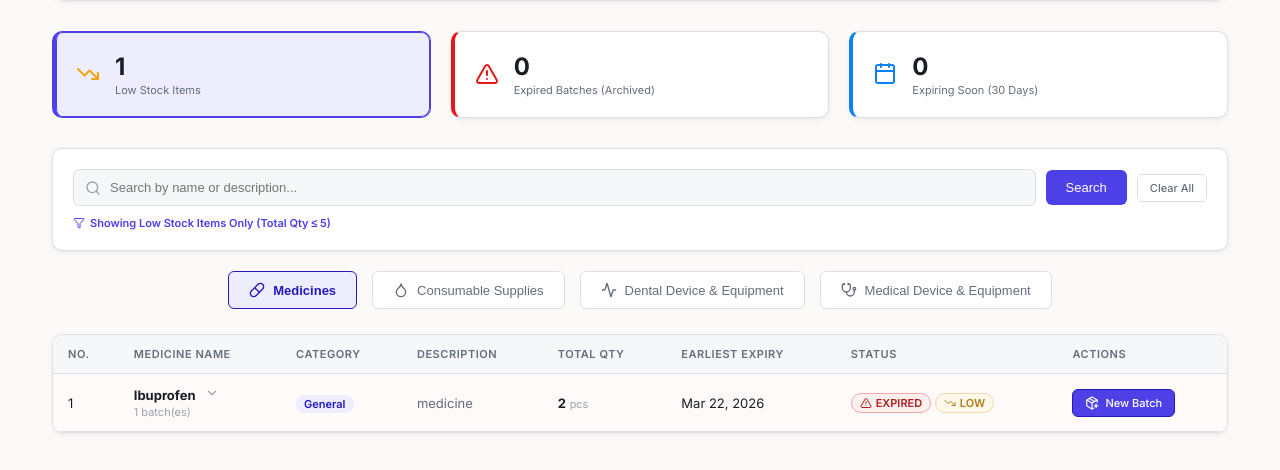
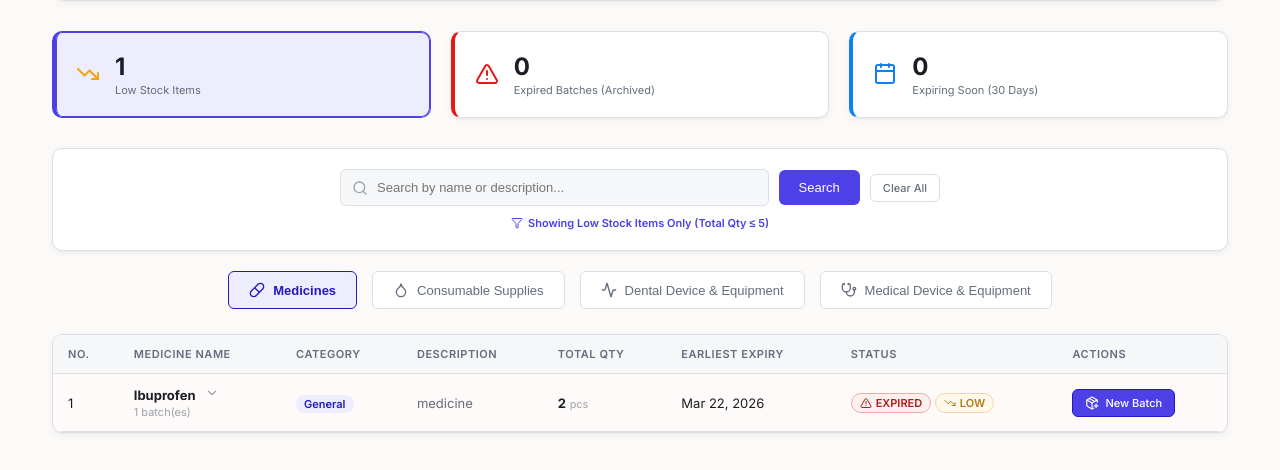
Before and after one commit to JonardPasilan/Medicine_Inventory, a PHP site: page /index.php?filter=low in a window 1280 px wide. Shown: the part 242-712 px from the top of the page. Run offline with PHP 8.4, Linux system fonts and the light colour scheme; the visitor is signed in with stand-in values (Sample User, id 1); data comes from the database, SQL or seed files in the repository.

Commit message:
up to date

```diff
--- a/access.php
+++ b/access.php
@@ -157,7 +157,7 @@ if (isset($_GET['logout'])) {
         </form>
 
         <div style="margin-top: 20px; font-size: 12px; color: var(--color-text-secondary);">
-            Clinic Inventory Management System v2.0
+            Clinic Inventory Management System
         </div>
     </div>
 
--- a/index.php
+++ b/index.php
@@ -95,7 +95,7 @@ $expiring_soon_count = $expiring_soon_q ? $expiring_soon_q->fetch_assoc()['c'] :
             margin-bottom: 20px;
             box-shadow: var(--shadow-sm);
         }
-        .search-form { display: flex; gap: 10px; flex-wrap: wrap; align-items: center; }
+        .search-form { display: flex; gap: 10px; flex-wrap: wrap; align-items: center; max-width: 600px; margin: 0 auto; }
         .search-form input {
             flex: 1;
             padding: 10px 15px;
@@ -327,11 +327,11 @@ $expiring_soon_count = $expiring_soon_q ? $expiring_soon_q->fetch_assoc()['c'] :
             <?php endif; ?>
         </form>
         <?php if ($filter === 'low'): ?>
-            <div style="margin-top: 10px; font-size: var(--text-xs); color: var(--color-brand); font-weight: 600; display: flex; align-items: center; gap: 5px;">
+            <div style="margin-top: 10px; font-size: var(--text-xs); color: var(--color-brand); font-weight: 600; display: flex; align-items: center; justify-content: center; gap: 5px;">
                 <i data-lucide="filter" style="width:12px; height:12px;"></i> Showing Low Stock Items Only (Total Qty ≤ 5)
             </div>
         <?php elseif ($filter === 'soon'): ?>
-            <div style="margin-top: 10px; font-size: var(--text-xs); color: var(--color-brand); font-weight: 600; display: flex; align-items: center; gap: 5px;">
+            <div style="margin-top: 10px; font-size: var(--text-xs); color: var(--color-brand); font-weight: 600; display: flex; align-items: center; justify-content: center; gap: 5px;">
                 <i data-lucide="filter" style="width:12px; height:12px;"></i> Showing Items Expiring Soon (Within 30 Days)
             </div>
         <?php endif; ?>
```
